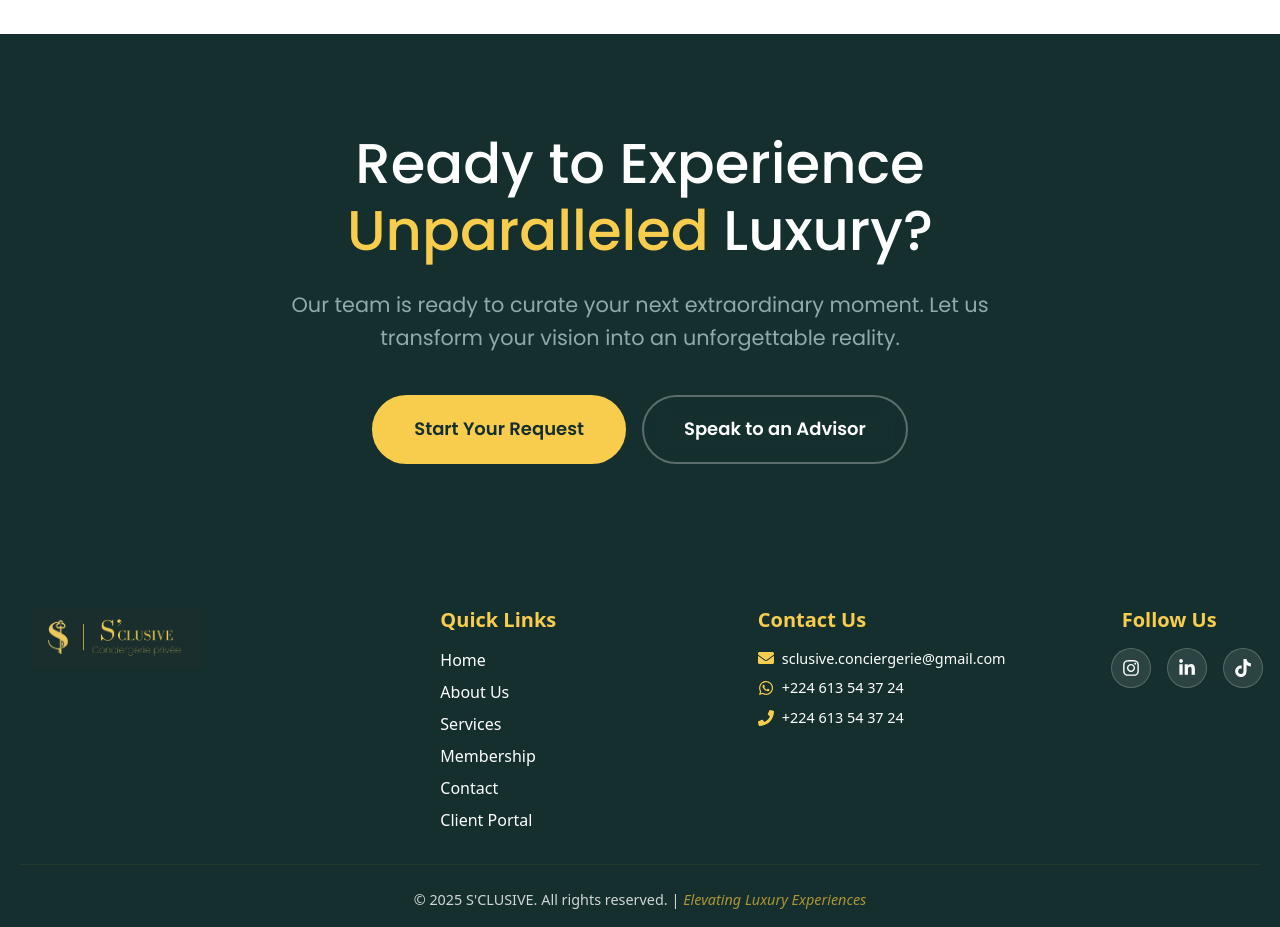
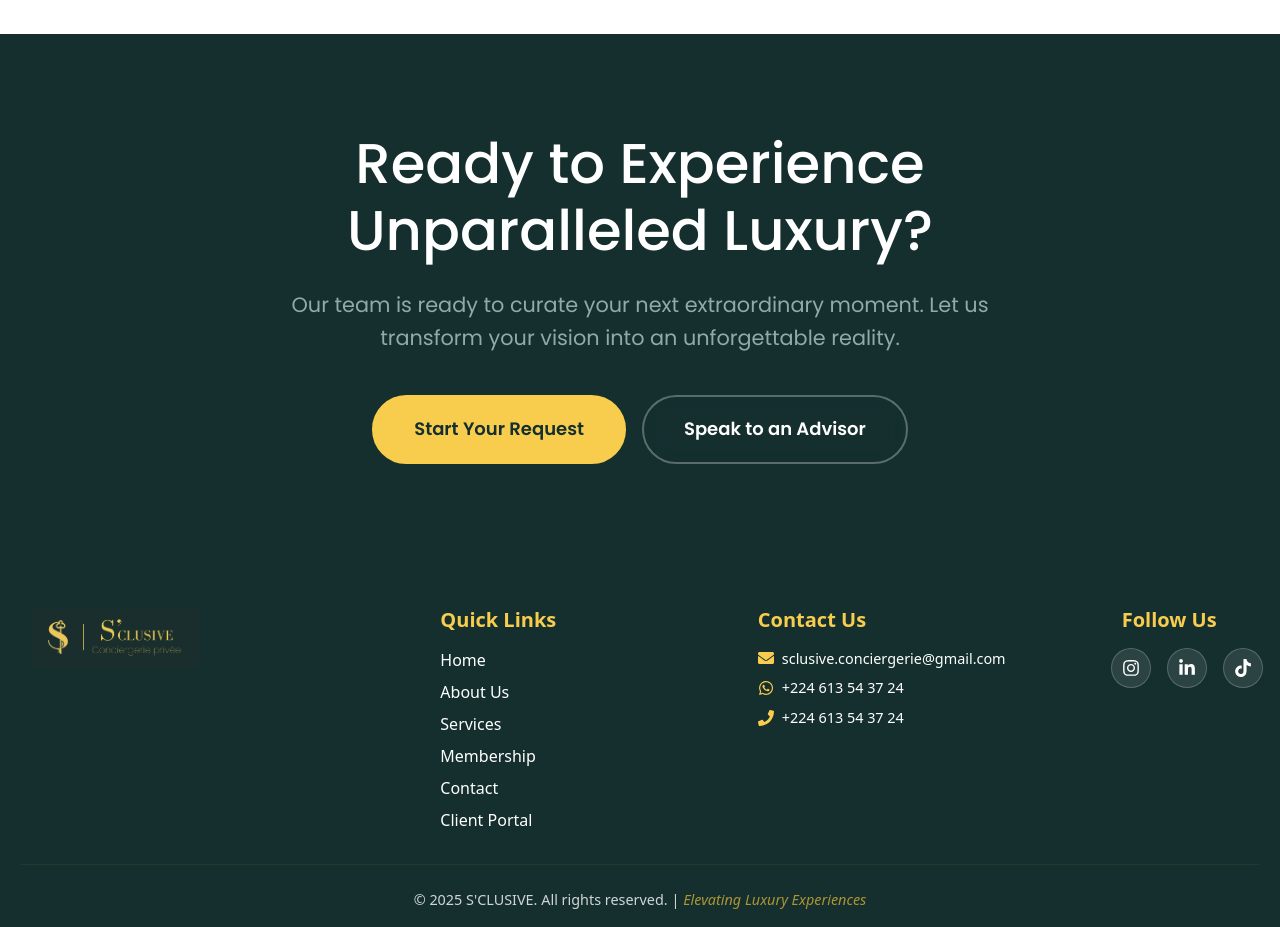
Before and after one commit to pratapbaraiyagit/Sclusive-Concierge, a React (Create React App) app: page /services in a window 1280 px wide. Shown: the part 3040-3967 px from the top of the page. Built offline with nearby package versions, Linux system fonts and the light colour scheme; no server answers.

Commit message:
Update ServicesPage.js

```diff
--- a/src/pages/ServicesPage.js
+++ b/src/pages/ServicesPage.js
@@ -253,9 +253,7 @@ const ServicesPage = () => {
         <div className="services-container">
           <div className="max-width-700 margin-auto">
             <h2 className="services-cta-title">
-              {t("Ready to Experience")}{" "}
-              <span className="services-highlight">{t("Unparalleled")}</span>{" "}
-              {t("Luxury?")}
+              {t("Ready to Experience Unparalleled Luxury?")}{" "}
             </h2>
             <p className="services-cta-description">
               {t(
```
